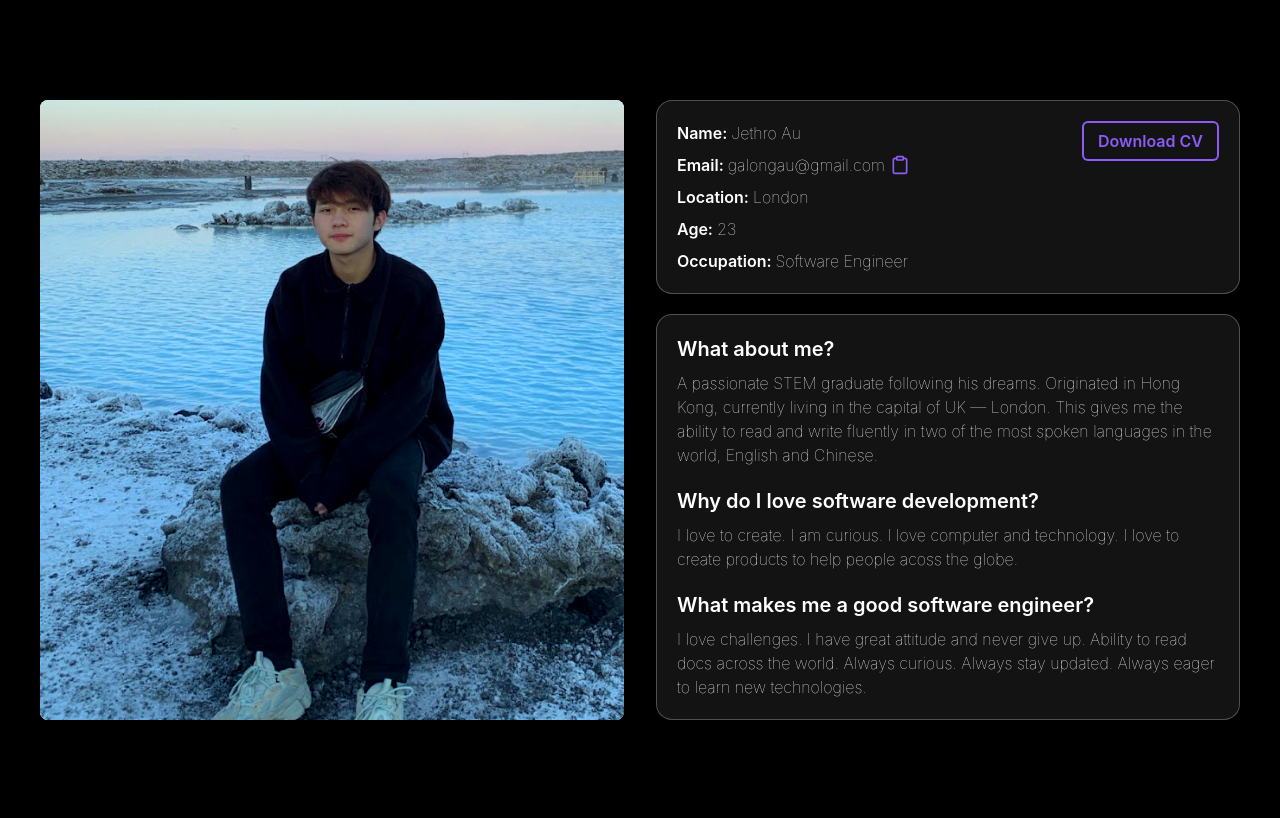
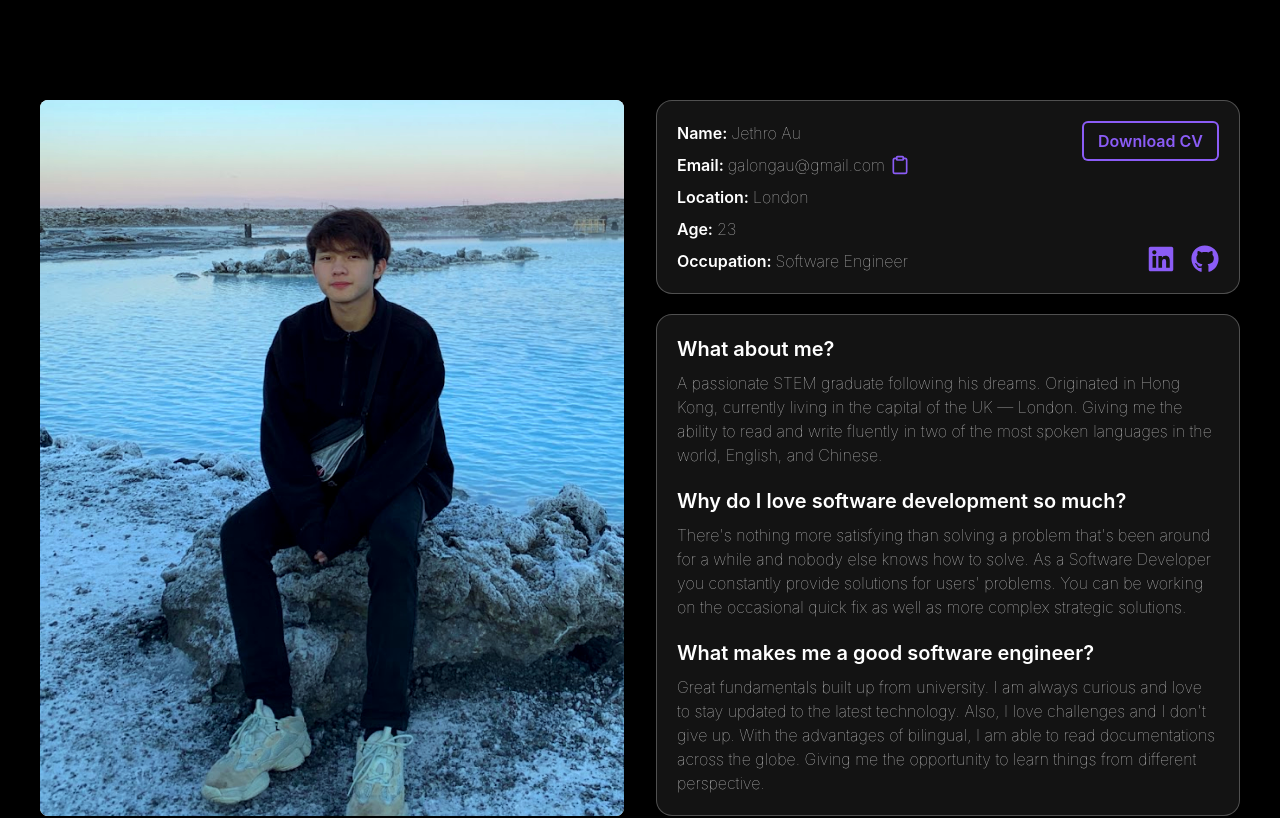
Before and after one commit to jethro-dev/personal-website, a Next.js app: page / in a window 1280 px wide. Shown: the part 780-1598 px from the top of the page. Built offline with nearby package versions, Linux system fonts and the light colour scheme.

Commit message:
change text color and content

```diff
--- a/components/About.tsx
+++ b/components/About.tsx
@@ -2,6 +2,7 @@ import Image from "next/image";
 import React from "react";
 import calculateAge from "../utils/calculateAge";
 import { FiClipboard } from "react-icons/fi";
+import { FaGithub, FaLinkedin } from "react-icons/fa";
 type Props = {};
 
 const About = (props: Props) => {
@@ -27,14 +28,17 @@ const About = (props: Props) => {
           <div className="rounded-md bg-neutral-800 bg-opacity-50 full-glassify p-5 relative">
             <p className="mb-2">
               <span className="font-semibold">Name: </span>
-              <span className="font-thin">Jethro Au</span>
+              <span className="font-thin text-neutral-300">Jethro Au</span>
             </p>
             <p className="mb-2">
               <span className="font-semibold">Email: </span>
-              <span className="font-thin relative" id="myEmail">
+              <span
+                className="font-thin relative text-neutral-300"
+                id="myEmail"
+              >
                 galongau@gmail.com
                 <button
-                  className="rounded-sm absolute right-[-25px] top-[50%] translate-y-[-50%] text-violet-500 hover:scale-105 transition-all"
+                  className="rounded-sm absolute right-[-25px] top-[50%] translate-y-[-50%] text-violet-500 hover:text-violet-600 transition-all"
                   title="copy to clipboard"
                   onClick={() => handleCopy()}
                 >
@@ -44,44 +48,77 @@ const About = (props: Props) => {
             </p>
             <p className="mb-2">
               <span className="font-semibold">Location: </span>
-              <span className="font-thin">London</span>
+              <span className="font-thin text-neutral-300">London</span>
             </p>
             <p className="mb-2">
               <span className="font-semibold">Age: </span>
-              <span className="font-thin">
+              <span className="font-thin text-neutral-300">
                 {calculateAge(new Date(1999, 9, 6))}
               </span>
             </p>
             <p className="mb-4 lg:mb-0">
               <span className="font-semibold">Occupation: </span>
-              <span className="font-thin">Software Engineer</span>
+              <span className="font-thin text-neutral-300">
+                Software Engineer
+              </span>
             </p>
             <button className="px-4 py-2 ring-2 ring-inset ring-violet-500 text-violet-500 rounded-md lg:absolute top-5 right-5 font-semibold hover:bg-violet-500 hover:text-black transition-all duration-500 ">
               Download CV
             </button>
+            <div className="absolute bottom-5 right-5">
+              <ul className="flex items-center gap-4 text-violet-500 ">
+                {/* linkedin */}
+                <li>
+                  <a
+                    href="https://www.linkedin.com/in/galongau/"
+                    target="_blank"
+                    rel="noreferrer"
+                    className="hover:text-violet-600 transition-all duration-500"
+                  >
+                    <FaLinkedin size={28} />
+                  </a>
+                </li>
+                {/* github */}
+                <li>
+                  <a
+                    href="https://github.com/jethro-dev"
+                    target="_blank"
+                    rel="noreferrer"
+                    className="hover:text-violet-600 transition-all duration-500"
+                  >
+                    <FaGithub size={28} />
+                  </a>
+                </li>
+              </ul>
+            </div>
           </div>
           <div className="ring-2 rounded-md flex-1 bg-neutral-800 bg-opacity-50 full-glassify p-5">
             <h1 className="text-xl font-semibold mb-2">What about me?</h1>
-            <p className="font-thin mb-5">
+            <p className="font-thin mb-5 text-neutral-300">
               A passionate STEM graduate following his dreams. Originated in
-              Hong Kong, currently living in the capital of UK — London. This
-              gives me the ability to read and write fluently in two of the most
-              spoken languages in the world, English and Chinese.
+              Hong Kong, currently living in the capital of the UK — London.
+              Giving me the ability to read and write fluently in two of the
+              most spoken languages in the world, English, and Chinese.
             </p>
             <h1 className="text-xl font-semibold mb-2">
-              Why do I love software development?
+              Why do I love software development so much?
             </h1>
-            <p className="font-thin mb-5">
-              I love to create. I am curious. I love computer and technology. I
-              love to create products to help people acoss the globe.
+            <p className="font-thin mb-5 text-neutral-300">
+              There's nothing more satisfying than solving a problem that's been
+              around for a while and nobody else knows how to solve. As a
+              Software Developer you constantly provide solutions for users'
+              problems. You can be working on the occasional quick fix as well
+              as more complex strategic solutions.
             </p>
             <h1 className="text-xl font-semibold mb-2">
               What makes me a good software engineer?
             </h1>
-            <p className="font-thin">
-              I love challenges. I have great attitude and never give up.
-              Ability to read docs across the world. Always curious. Always stay
-              updated. Always eager to learn new technologies.
+            <p className="font-thin text-neutral-300">
+              Great fundamentals built up from university. I am always curious
+              and love to stay updated to the latest technology. Also, I love
+              challenges and I don't give up. With the advantages of bilingual,
+              I am able to read documentations across the globe. Giving me the
+              opportunity to learn things from different perspective.
             </p>
           </div>
         </div>
```
